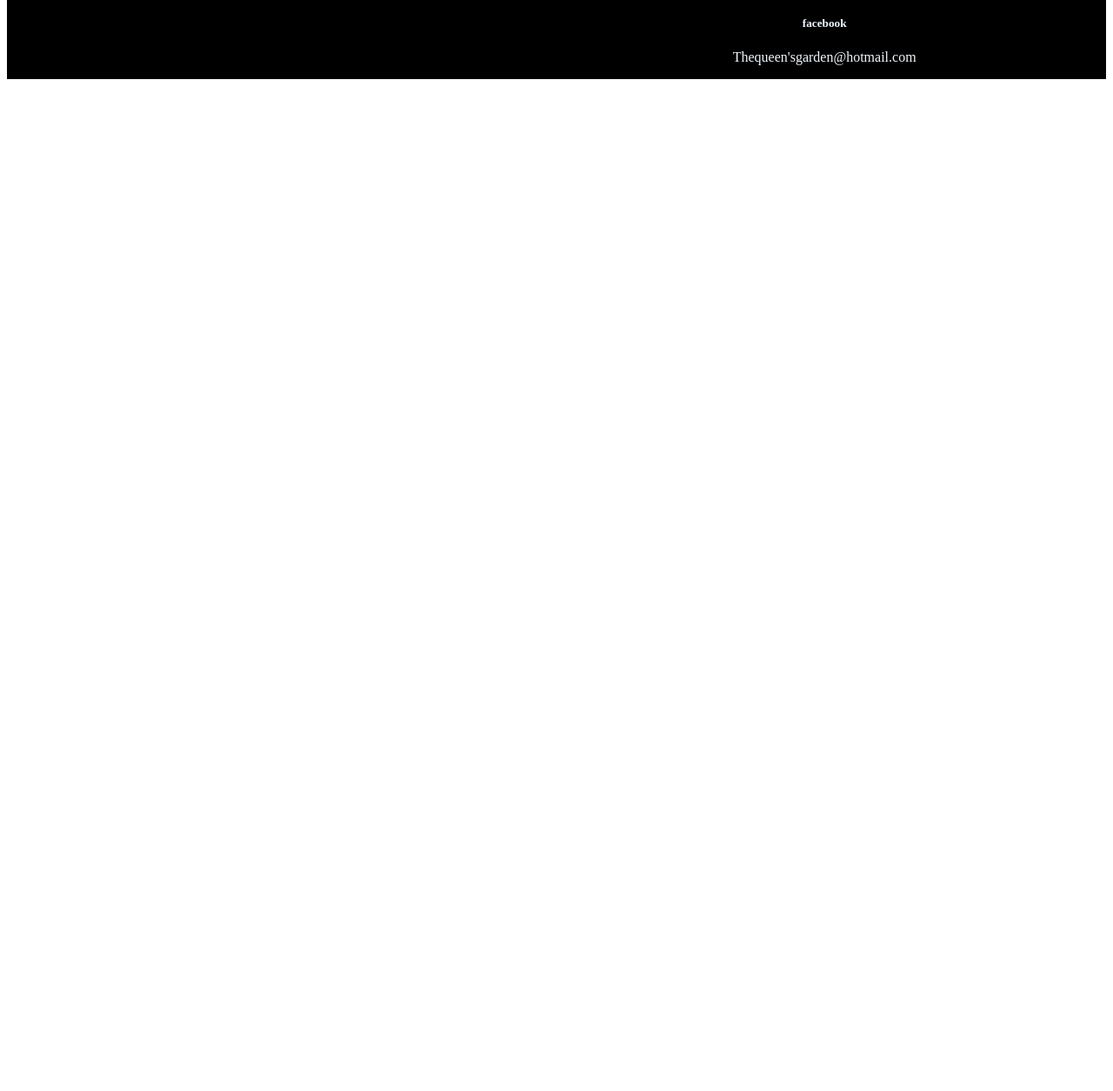
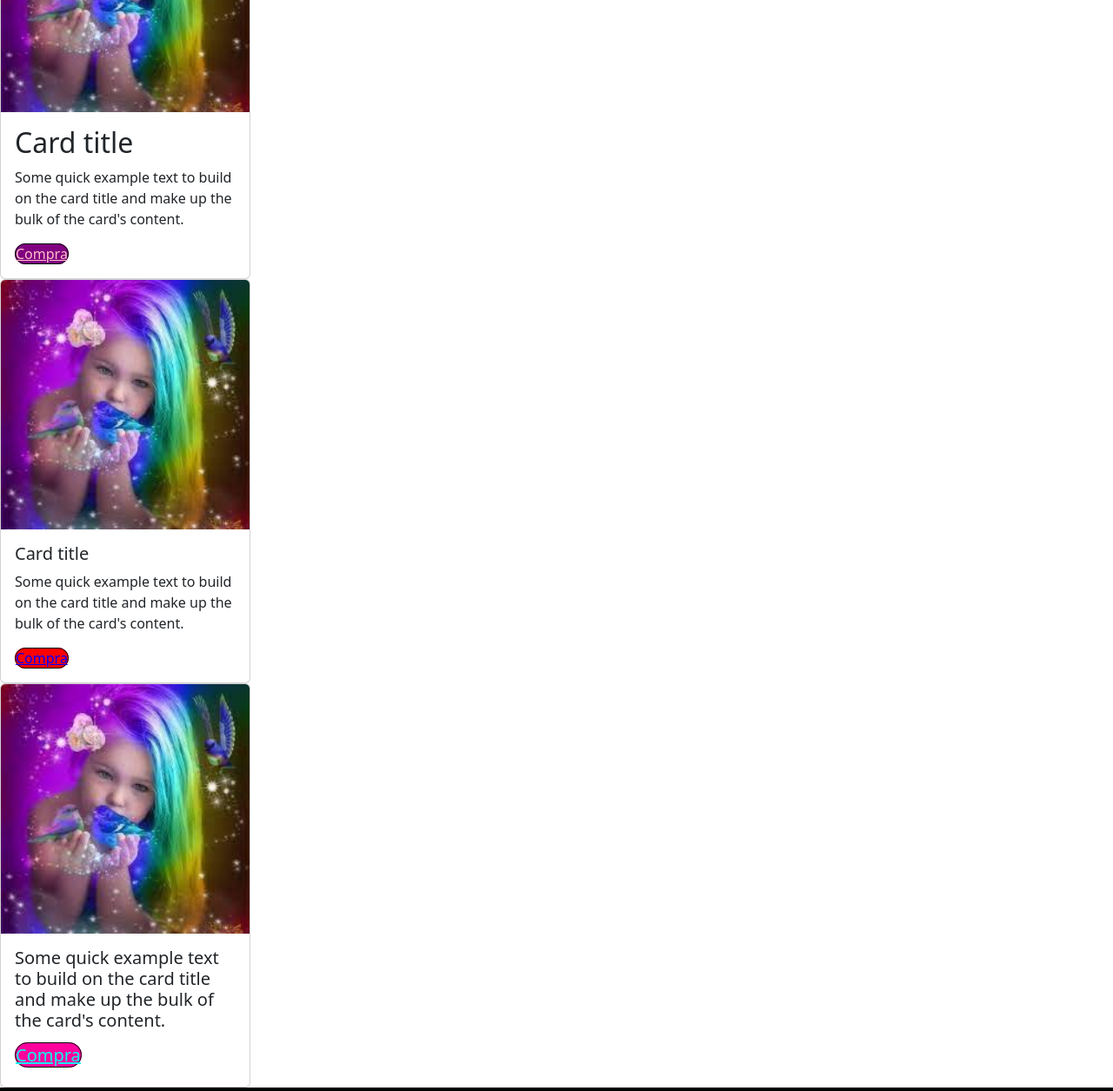
Before and after one commit to cimirame/proyecto-con-sass, a plain HTML site: page index.html in a window 1280 px wide. Shown: the part 1221-2476 px from the top of the page at 87% size. Before the commit the page ends 1320 px from the top, so only its background shows below. Drawn offline with nearby package versions, Linux system fonts and the light colour scheme.

Commit message:
se realiza anexo de sass 2 y seo en las carpetas botones, mixins, maps

```diff
--- a/index.html
+++ b/index.html
@@ -3,15 +3,21 @@
 <head>
     <meta charset="UTF-8">
     <meta http-equiv="X-UA-Compatible" content="IE=edge">
+    <link href="https://cdn.jsdelivr.net/npm/bootstrap@5.2.0-beta1/dist/css/bootstrap.min.css" rel="stylesheet" integrity="sha384-0evHe/X+R7YkIZDRvuzKMRqM+OrBnVFBL6DOitfPri4tjfHxaWutUpFmBp4vmVor" crossorigin="anonymous">
+    <link rel="stylesheet" href="https://cdn.jsdelivr.net/npm/bootstrap-icons@1.8.3/font/bootstrap-icons.css">
+    <!--seo-->
+    <meta name="description" content="proyecto sass y seo" >
+    <meta name="keywords" content="proyecto 2 de sass y seo">
     <meta name="viewport" content="width=device-width, initial-scale=1.0">
     <link rel="stylesheet" href="./css/style.css">
-    <title>sass</title>
+
+    <title>sass 2 y seo </title>
 </head>
 <body>
 
     <header class="encabezado">
 
-        <h1>the queen's garden</h1>
+        <h1 class="letragrande">the queen's garden</h1>
        <nav>
          <ul>
             <li><a href="./pages/jardin.htm">jardin</a> </li>
@@ -85,6 +91,34 @@
     </section>
 </main>
 
+<section>
+    <div class="card" style="width: 18rem;">
+        <img src="./img/descarga.jfif" class="card-img-top" alt="nina feliz">
+        <div class="card-body">
+          <h4 class="letramediana"> Card title </h4>
+          <p class="letrapequena">Some quick example text to build on the card title and make up the bulk of the card's content.</p>
+          <a href="#" class="boton">Compra</a>
+        </div>
+      </div>
+      <div class="card" style="width: 18rem;">
+        <img src="./img/descarga.jfif" class="card-img-top" alt="nina feliz">
+        <div class="card-body">
+          <h5 class="letramedianav">Card title</h5>
+          <p class="letrapequena">Some quick example text to build on the card title and make up the bulk of the card's content.</p>
+          <a href="#" class=" botonRojo">Compra</a>
+        </div>
+      </div>
+      <div class="card" style="width: 18rem;">
+        <img src="./img/descarga.jfif" class="card-img-top" alt="nina feliz">
+        <div class="card-body">
+          <h5 class="letramediana>Card title</h5>
+          <p class="letrapequena">Some quick example text to build on the card title and make up the bulk of the card's content.</p>
+          <a href="#" class=" botonVerde">Compra</a>
+        </div>
+      </div>
+</section>
+
+
 <section class="redes-sociales">
 
 
--- /dev/null
+++ b/scss/inicio/_botones.scss
@@ -0,0 +1,23 @@
+.boton {
+    background-color: purple;
+    text-align: center;
+    color: pink;
+    border-radius: 20px;
+    border: 1px solid black;
+    &:hover{
+        filter: opacity(85%);
+
+    }
+}
+
+.botonRojo{
+    @extend .boton;
+    background-color: red;
+    color: blue;
+}
+
+.botonVerde{
+    @extend .boton;
+    background-color: rgb(255, 0, 157);
+    color: rgb(0, 255, 242);
+}
--- a/scss/inicio/_contactanos.scss
+++ b/scss/inicio/_contactanos.scss
@@ -1,3 +1,6 @@
+
+
+
 .contactanos{
     background-color: black;
     color: aliceblue;
--- /dev/null
+++ b/scss/inicio/_maps.scss
@@ -0,0 +1,24 @@
+$redes:(
+    instagram: rgb(233, 10, 222),
+    Facebook:blue,
+);
+
+.bi-instagram{
+    color: map-get($map: $redes , $key:instagram );
+}
+
+.bi-facebook {
+    color: map-get($map: $redes , $key:facebook  );
+}
+
+@for $i from 1 through 10 {
+    .col-#{$i}{
+        width: 1% * $i;
+    }
+}
+
+@each $colorActual in yellow, green, black {
+    .#{"" +colorActual} {
+        color: #{ $colorActual};
+    }
+}
--- /dev/null
+++ b/scss/inicio/_mixins.scss
@@ -0,0 +1,16 @@
+@mixin fontSIze($size, $weight){
+    font-size: $size;
+    font-weight: $weight;
+}
+
+.letrapequena{
+    @include fontSIze(1rem, 100 );
+}
+
+.letramediana{
+    @include fontSIze(2rem, 500 );
+}
+
+.letragrande{
+    @include fontSIze(4rem, 700 );
+}
--- a/scss/main.scss
+++ b/scss/main.scss
@@ -1,4 +1,7 @@
 @import "inicio/encabezado";
 @import "inicio/portada";
 @import "inicio/recomendaciones";
-@import "inicio/contactanos"
+@import "inicio/contactanos";
+@import "inicio/botones";
+@import "inicio/mixins";
+@import "inicio/maps";
```
Also changed, not shown: css/style.css, 1 other file.
